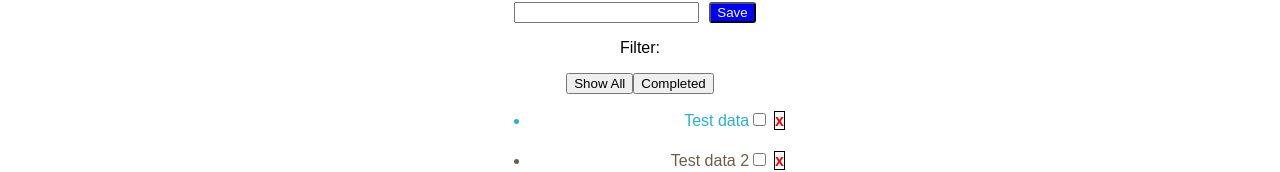
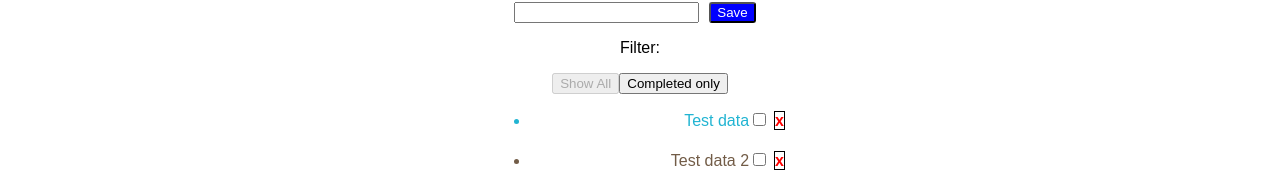
Before and after one commit to vivlad/zen_task_1, a React (Create React App) app: page / in a window 1280 px wide. Shown: the part 332-504 px from the top of the page. Built offline with nearby package versions, Linux system fonts and the light colour scheme.

Commit message:
functional of status completed

```diff
--- a/src/Content.js
+++ b/src/Content.js
@@ -89,6 +89,7 @@ class Content extends Component {
                 <EntryFilter
                     showAll={this.showAll}
                     showCompleted={this.showCompleted}
+                    filter={this.state.filter}
                 />
                 <div className="output-area">
                     <Entries
--- a/src/EntryFilter.js
+++ b/src/EntryFilter.js
@@ -3,8 +3,16 @@ import React from 'react';
 const EntryFilter = (props) => (
     <div>
         <p>Filter:</p>
-        <button type="button" onClick={() => props.showAll()}>Show All</button>
-        <button type="button" onClick={() => props.showCompleted()}>Completed</button>
+        <button
+            type="button"
+            onClick={() => props.showAll()}
+            disabled={props.filter === 'all' ? true : false}
+        >Show All</button>
+        <button
+            type="button"
+            onClick={() => props.showCompleted()}
+            disabled={props.filter === 'completed' ? true : false}
+        >Completed only</button>
     </div>
 )
 
--- a/src/Footer.js
+++ b/src/Footer.js
@@ -1,13 +1,9 @@
-import React, { Component } from 'react';
+import React from 'react';
 
-class Footer extends Component {
-    render(){
-        return(
-            <footer className="App-footer">
-                <p>Cool design studio 2018</p>
-            </footer>
-        );
-    }
-}
+const Footer = () => (
+    <footer className="App-footer">
+        <p>Cool design studio 2018</p>
+    </footer>
+);
 
 export default Footer;
--- a/src/Header.js
+++ b/src/Header.js
@@ -1,13 +1,9 @@
-import React, { Component } from 'react';
+import React from 'react';
 
-class Header extends Component {
-    render(){
-        return(
-            <header className="App-header">
-                    <h1 className="App-title">Welcome to todo list</h1>
-            </header>
-        );
-    }
-}
+const Header = () => (
+    <header className="App-header">
+            <h1 className="App-title">Welcome to todo list</h1>
+    </header>
+);
 
 export default Header;
```
